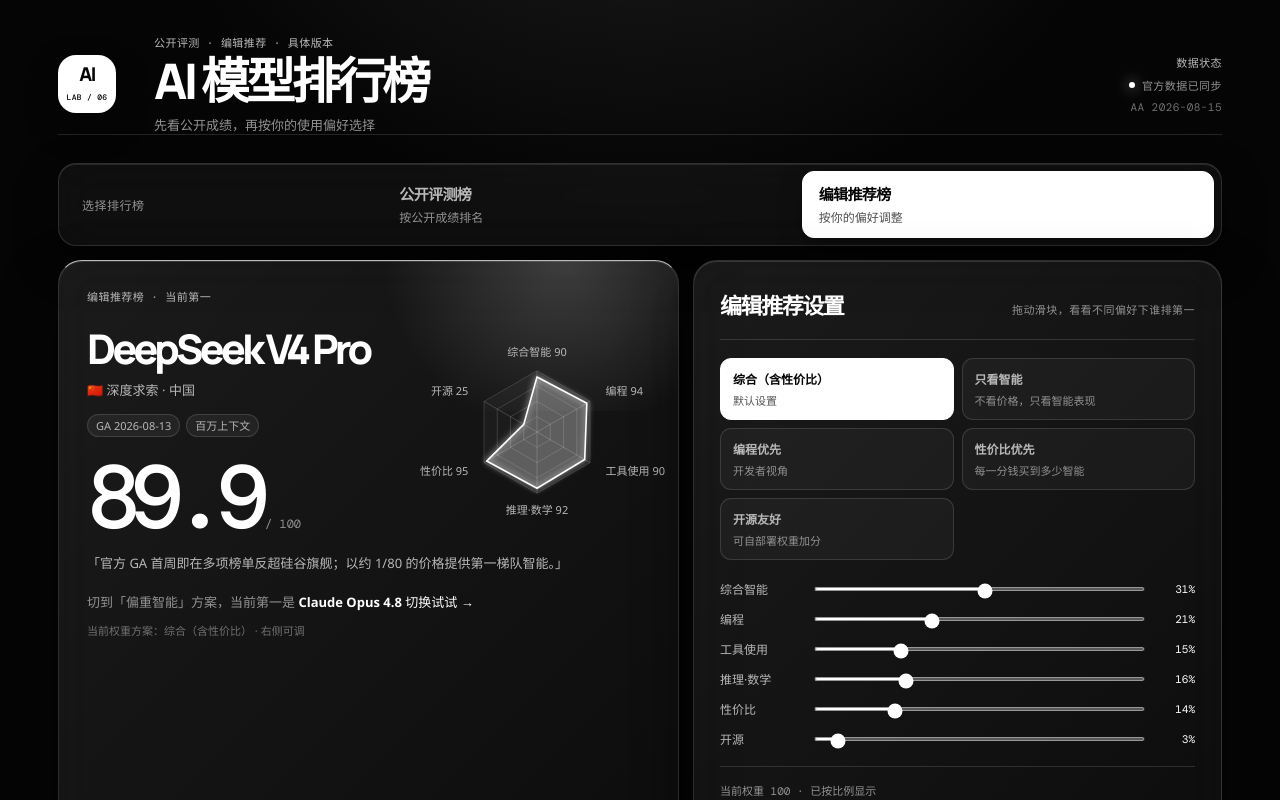
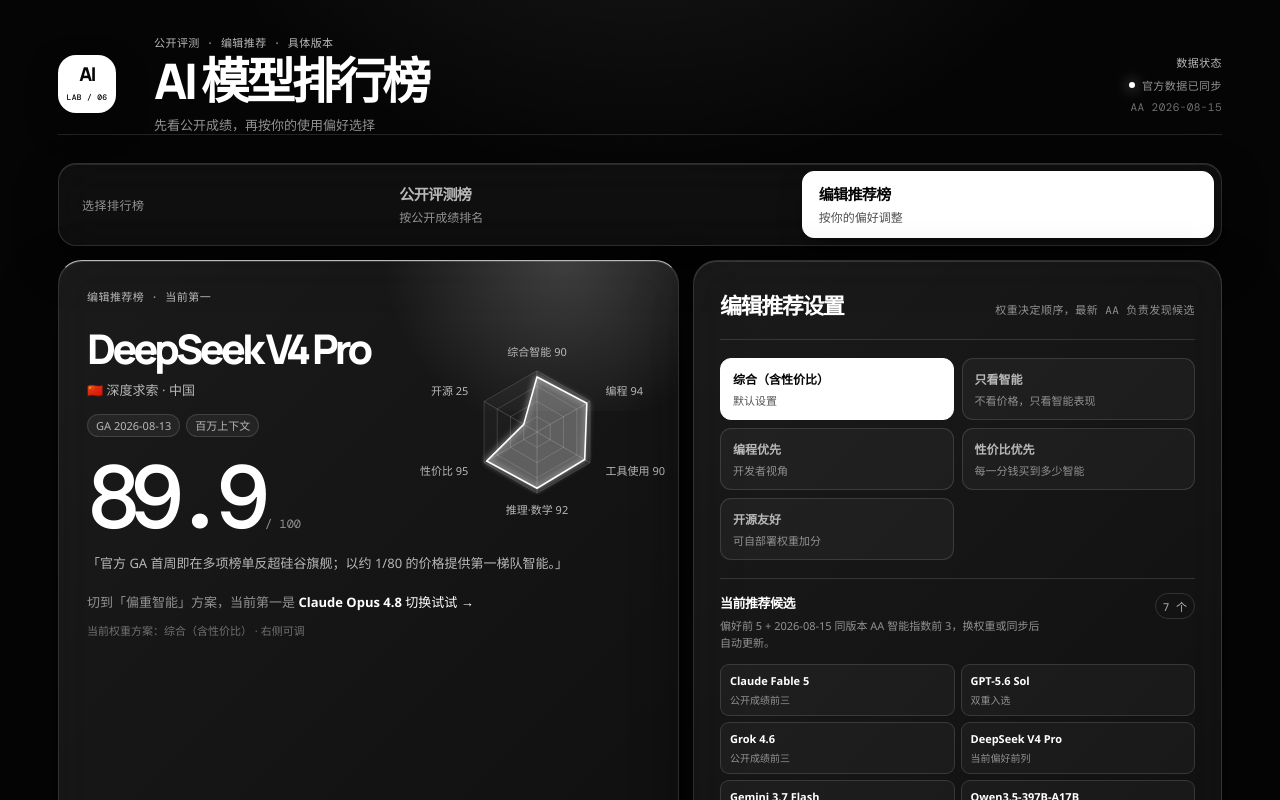
Before and after one commit to joker01-01/ai-model-leaderboard, a React (Vite) app: page / in a window 1280 px wide. Both pictures are taken after a click on the button "查看推荐 →". Shown: the top 800 px of the page. Built offline with nearby package versions, Linux system fonts and the light colour scheme.

Commit message:
feat: surface dynamic editorial recommendations

```diff
--- a/src/App.tsx
+++ b/src/App.tsx
@@ -17,8 +17,10 @@
   DEFAULT_WEIGHTS,
   DIM_KEYS,
   DIM_LABELS,
+  EDITORIAL_CANDIDATE_COUNT,
   OBJECTIVE_DIM_KEYS,
   OBJECTIVE_DIM_LABELS,
+  OBJECTIVE_CANDIDATE_COUNT,
   objectiveScore,
   PRESETS,
 } from "./lib/score";
@@ -34,6 +36,12 @@
   objectiveDims: Partial<Record<ObjectiveDimKey, number>>;
   observations: Partial<Record<BenchmarkId, BenchmarkObservation>>;
   objectiveSignalCount: number;
+}
+
+type RecommendationReason = "当前偏好前列" | "公开成绩前三" | "双重入选";
+interface Recommendation {
+  entry: Entry;
+  reason: RecommendationReason;
 }
 
 function loadPref(key: string, fallback: string): string {
@@ -149,6 +157,25 @@
     () => sortEntries(entries, "objective", "composite").find((entry) => entry.objectiveScore.score !== null) ?? null,
     [entries],
   );
+  const recommendations = useMemo<Recommendation[]>(() => {
+    const editorialTop = sortEntries(entries, "editorial", "composite").slice(0, EDITORIAL_CANDIDATE_COUNT);
+    const objectiveTop = sortEntries(entries, "objective", "composite")
+      .filter((entry) => entry.objectiveScore.score !== null)
+      .slice(0, OBJECTIVE_CANDIDATE_COUNT);
+    const editorialIds = new Set(editorialTop.map((entry) => entry.model.id));
+    const objectiveIds = new Set(objectiveTop.map((entry) => entry.model.id));
+    const ordered = [...objectiveTop, ...editorialTop.filter((entry) => !objectiveIds.has(entry.model.id))];
+    return ordered.map((entry) => ({
+      entry,
+      reason: editorialIds.has(entry.model.id) && objectiveIds.has(entry.model.id)
+        ? "双重入选"
+        : objectiveIds.has(entry.model.id) ? "公开成绩前三" : "当前偏好前列",
+    }));
+  }, [entries]);
+  const recommendationReasons = useMemo(
+    () => new Map(recommendations.map(({ entry, reason }) => [entry.model.id, reason])),
+    [recommendations],
+  );
   const pureChampion = useMemo(() => {
     const pure = PRESETS.find((item) => item.name === "只看智能")!;
     return [...MODELS]
@@ -198,11 +225,12 @@
         <Champion entry={champion} mode={mode} presetLabel={preset} altName={altName} onAltSwitch={onAltSwitch} />
         {mode === "objective"
           ? <ObjectivePanel entries={entries} />
-          : <WeightPanel weights={weights} preset={preset} onPreset={applyPreset} onWeight={setDimWeight} onReset={reset} />}
+          : <WeightPanel weights={weights} preset={preset} recommendations={recommendations} onPreset={applyPreset} onWeight={setDimWeight} onReset={reset} />}
       </section>
       <Controls mode={mode} sortKey={sortKey} setSortKey={setSortKey} q={q} setQ={setQ}
         country={country} setCountry={setCountry} countries={countries} openOnly={openOnly} setOpenOnly={setOpenOnly} />
       <Board mode={mode} entries={visible} sortKey={sortKey} expanded={expanded}
+        recommendationReasons={recommendationReasons}
         onToggle={(id) => setExpanded((current) => (current === id ? null : id))} />
       <Footer />
     </div>
@@ -296,15 +324,19 @@
 }
 
 /* ---------- 编辑推荐设置 ---------- */
-function WeightPanel({ weights, preset, onPreset, onWeight, onReset }: {
-  weights: Weights; preset: string;
+function WeightPanel({ weights, preset, recommendations, onPreset, onWeight, onReset }: {
+  weights: Weights; preset: string; recommendations: Recommendation[];
   onPreset: (preset: Preset) => void; onWeight: (key: DimKey, value: number) => void; onReset: () => void;
 }) {
   const total = DIM_KEYS.reduce((sum, key) => sum + weights[key], 0);
   return (
     <aside className="weights">
-      <div className="panel-head"><h2 className="panel-title">编辑推荐设置</h2><p className="panel-note">拖动滑块，看看不同偏好下谁排第一</p></div>
+      <div className="panel-head"><h2 className="panel-title">编辑推荐设置</h2><p className="panel-note">权重决定顺序，最新 AA 负责发现候选</p></div>
       <div className="presets">{PRESETS.map((item) => <button key={item.name} type="button" className={"preset" + (preset === item.name ? " is-active" : "")} onClick={() => onPreset(item)}><span className="preset-name">{item.name}</span><span className="preset-note">{item.note}</span></button>)}</div>
+      <div className="recommendation-box">
+        <div className="recommendation-head"><div><h3>当前推荐候选</h3><p>偏好前 5 + {BENCHMARK_DATE} 同版本 AA 智能指数前 3，换权重或同步后自动更新。</p></div><span>{recommendations.length} 个</span></div>
+        <div className="recommendation-list">{recommendations.map(({ entry, reason }) => <div className="recommendation-item" key={entry.model.id}><strong>{entry.model.name}</strong><span>{reason}</span></div>)}</div>
+      </div>
       <div className="sliders">
         {DIM_KEYS.map((key) => {
           const normalized = total > 0 ? Math.round((weights[key] / total) * 100) : 0;
@@ -341,8 +373,8 @@
 }
 
 /* ---------- 榜单 ---------- */
-function Board({ mode, entries, sortKey, expanded, onToggle }: {
-  mode: RankingMode; entries: Entry[]; sortKey: SortKey; expanded: string | null; onToggle: (id: string) => void;
+function Board({ mode, entries, sortKey, expanded, recommendationReasons, onToggle }: {
+  mode: RankingMode; entries: Entry[]; sortKey: SortKey; expanded: string | null; recommendationReasons: ReadonlyMap<string, RecommendationReason>; onToggle: (id: string) => void;
 }) {
   const sortLabel = sortKey === "composite" ? (mode === "objective" ? "智能指数" : "推荐分") : mode === "objective" ? OBJECTIVE_DIM_LABELS[sortKey as ObjectiveDimKey] : DIM_LABELS[sortKey as DimKey];
   const rankedEntries = mode === "objective" ? entries.filter((entry) => entry.objectiveScore.score !== null) : entries;
@@ -355,15 +387,15 @@
         const rank = mode === "objective"
           ? rankedEntries.findIndex((candidate) => entryValue(candidate, mode, sortKey) === entryValue(entry, mode, sortKey)) + 1
           : index + 1;
-        return <Row key={entry.model.id + "-" + mode + "-" + sortKey} entry={entry} mode={mode} rank={rank} sortKey={sortKey} expanded={expanded === entry.model.id} onToggle={() => onToggle(entry.model.id)} />;
+        return <Row key={entry.model.id + "-" + mode + "-" + sortKey} entry={entry} mode={mode} rank={rank} sortKey={sortKey} recommendationReason={mode === "editorial" ? recommendationReasons.get(entry.model.id) : undefined} expanded={expanded === entry.model.id} onToggle={() => onToggle(entry.model.id)} />;
       })}</ol>
-      {pendingEntries.length > 0 && <section className="unranked" aria-label="待补公开成绩"><div className="unranked-head"><div><h3>待补公开成绩</h3><p>以下模型暂时没有可核验的同版本智能指数，因此不显示名次或主榜分数。</p></div><span>{pendingEntries.length} 个模型</span></div><ol className="rows rows-unranked">{pendingEntries.map((entry) => <Row key={entry.model.id + "-pending"} entry={entry} mode={mode} rank={null} sortKey={sortKey} expanded={expanded === entry.model.id} onToggle={() => onToggle(entry.model.id)} />)}</ol></section>}
+      {pendingEntries.length > 0 && <section className="unranked" aria-label="待补公开成绩"><div className="unranked-head"><div><h3>待补公开成绩</h3><p>以下模型暂时没有可核验的同版本智能指数，因此不显示名次或主榜分数。</p></div><span>{pendingEntries.length} 个模型</span></div><ol className="rows rows-unranked">{pendingEntries.map((entry) => <Row key={entry.model.id + "-pending"} entry={entry} mode={mode} rank={null} sortKey={sortKey} recommendationReason={undefined} expanded={expanded === entry.model.id} onToggle={() => onToggle(entry.model.id)} />)}</ol></section>}
     </section>
   );
 }
 
-function Row({ entry, mode, rank, sortKey, expanded, onToggle }: {
-  entry: Entry; mode: RankingMode; rank: number | null; sortKey: SortKey; expanded: boolean; onToggle: () => void;
+function Row({ entry, mode, rank, sortKey, recommendationReason, expanded, onToggle }: {
+  entry: Entry; mode: RankingMode; rank: number | null; sortKey: SortKey; recommendationReason?: RecommendationReason; expanded: boolean; onToggle: () => void;
 }) {
   const { model } = entry;
   const dimScore = entryValue(entry, mode, sortKey);
@@ -373,7 +405,7 @@
     <li className={"row" + (expanded ? " is-expanded" : "") + (!hasScore ? " is-pending" : "") + (rank === null ? " is-unranked" : "")} style={rank === null ? undefined : { animationDelay: Math.min(rank * 34, 680) + "ms" }}>
       <div className="row-main">
         <span className={"rank" + (rank === 1 ? " rank-1" : rank !== null && rank <= 3 ? " rank-top" : "")}>{rank === null ? "—" : String(rank).padStart(2, "0")}</span>
-        <div className="who"><p className="who-name">{model.name}</p><p className="who-maker">{model.flag} {model.maker} · {model.country}</p><ul className="chips">{model.badges.map((badge) => <li key={badge} className="chip">{badge}</li>)}</ul></div>
+        <div className="who"><p className="who-name">{model.name}</p><p className="who-maker">{model.flag} {model.maker} · {model.country}</p><ul className="chips">{mode === "editorial" && recommendationReason && <li className="chip chip-recommended" title={recommendationReason}>当前推荐</li>}{model.badges.map((badge) => <li key={badge} className="chip">{badge}</li>)}</ul></div>
         <div className={"score" + (!hasScore ? " score-pending" : "")}><span className="score-num">{hasScore ? dimScore.toFixed(1) : "待补"}</span><span className="score-bar"><i style={{ width: (hasScore ? Math.max(0, Math.min(100, dimScore)) : 0) + "%" }} /></span></div>
         <div className="spark" role="img" aria-label={mode === "objective" ? "四项能力得分" : "六项评分"}>{bars.map((key) => { const value = mode === "objective" ? entry.objectiveDims[key as ObjectiveDimKey] : model.dims[key as DimKey]; return <span key={key} title={(mode === "objective" ? OBJECTIVE_DIM_LABELS[key as ObjectiveDimKey] : DIM_LABELS[key as DimKey]) + " " + (value ?? "待补")} className={"spark-bar" + (sortKey === key ? " is-active" : "")} style={{ height: Math.max(8, value ?? 8) + "%" }} />; })}</div>
         <div className="meta"><span className={"tier tier-" + model.priceTier}>{model.priceTier}</span></div><div className="meta release">{model.release}</div>
@@ -420,7 +452,7 @@
   return (
     <footer className="footer">
       <h3 className="footer-title">排行榜说明</h3>
-      <ol className="method"><li>公开评测榜只按同版本的 Artificial Analysis Intelligence Index 排名；没有该指数的模型会进入“待补公开成绩”区，不显示名次或主榜分数。</li><li>编程、推理和工具使用等公开成绩只作明细，不与智能指数混算；编辑推荐榜可按综合智能、编程、工具使用、推理、性价比和开源程度调整偏好。</li><li>Arena 是用户盲测对战参考，只在模型详情展示，不参与主榜名次。</li><li>数据每天同步一次，生成审核 PR 后才会合并发布；价格、上下文和许可证仍请以模型官网为准。</li></ol>
+      <ol className="method"><li>公开评测榜只按同版本的 Artificial Analysis Intelligence Index 排名；没有该指数的模型会进入“待补公开成绩”区，不显示名次或主榜分数。</li><li>编程、推理和工具使用等公开成绩只作明细，不与智能指数混算；编辑推荐榜可按综合智能、编程、工具使用、推理、性价比和开源程度调整偏好。</li><li>编辑推荐候选线由当前偏好前 5 与同版本 AA 智能指数前 3 合并产生；换权重或每日数据更新后会自动重算，候选线不改写编辑推荐分。</li><li>Arena 是用户盲测对战参考，只在模型详情展示，不参与主榜名次。</li><li>数据每天同步一次，生成审核 PR 后才会合并发布；价格、上下文和许可证仍请以模型官网为准。</li></ol>
       <div className="source-links"><span>公开数据来源：</span><a href="https://artificialanalysis.ai/data-api/docs" target="_blank" rel="noopener noreferrer">综合智能 / 编程</a><a href="https://artificialanalysis.ai/" target="_blank" rel="noopener noreferrer">推理</a><a href="https://benchlm.ai/benchmarks/swe-bench-pro" target="_blank" rel="noopener noreferrer">SWE-bench Pro</a><a href="https://benchlm.ai/benchmarks/browsecomp" target="_blank" rel="noopener noreferrer">BrowseComp</a><a href="https://huggingface.co/datasets/lmarena-ai/leaderboard-dataset" target="_blank" rel="noopener noreferrer">Arena 用户对战</a></div>
       <p className="colophon">AI 模型排行榜 · AA 主榜 {BENCHMARK_DATE} · Arena 仅作参考 · 每日同步，审核后发布</p>
     </footer>
--- a/src/lib/score.ts
+++ b/src/lib/score.ts
@@ -23,6 +23,10 @@
 };
 
 export type Weights = Record<DimKey, number>;
+
+/** 编辑推荐候选线：偏好前五 + 最新同版本公开智能指数前三。 */
+export const EDITORIAL_CANDIDATE_COUNT = 5;
+export const OBJECTIVE_CANDIDATE_COUNT = 3;
 
 // 编辑部默认口径：智能为主、兼顾性价比
 export const DEFAULT_WEIGHTS: Weights = { intelligence: 31, coding: 21, agent: 15, reasoning: 16, value: 14, openness: 3 };
--- a/src/styles.css
+++ b/src/styles.css
@@ -318,6 +318,15 @@
 .preset-name { font-size: 12px; font-weight: 700; }
 .preset-note { color: var(--quiet); font-size: 11px; }
 .preset.is-active .preset-note { color: #555; }
+.recommendation-box { padding: 14px 0 17px; border-top: 1px solid var(--line); border-bottom: 1px solid var(--line); }
+.recommendation-head { display: flex; justify-content: space-between; gap: 14px; align-items: start; }
+.recommendation-head h3 { margin: 0; color: var(--white); font-size: 13px; letter-spacing: -0.04em; }
+.recommendation-head p { max-width: 320px; margin: 5px 0 0; color: var(--quiet); font-size: 11px; line-height: 1.55; }
+.recommendation-head > span { flex: 0 0 auto; padding: 4px 7px; border: 1px solid var(--line); border-radius: 999px; color: var(--muted); font: 400 11px var(--mono); }
+.recommendation-list { display: grid; grid-template-columns: 1fr 1fr; gap: 6px; margin-top: 13px; }
+.recommendation-item { min-width: 0; padding: 8px 9px; border: 1px solid var(--line); border-radius: 9px; background: rgba(255, 255, 255, 0.035); }
+.recommendation-item strong { display: block; overflow: hidden; color: var(--white); font-size: 11px; text-overflow: ellipsis; white-space: nowrap; }
+.recommendation-item span { display: block; margin-top: 4px; overflow: hidden; color: var(--quiet); font-size: 10px; text-overflow: ellipsis; white-space: nowrap; }
 .sliders { display: grid; gap: 12px; padding-top: 2px; }
 .slider { display: grid; grid-template-columns: 84px minmax(0, 1fr) 40px; gap: 10px; align-items: center; color: var(--muted); font-size: 12px; }
 .slider input { width: 100%; height: 4px; margin: 0; accent-color: var(--white); cursor: pointer; }
@@ -368,6 +377,7 @@
 .who-maker { overflow: hidden; margin: 4px 0 0; color: var(--quiet); font-size: 11px; text-overflow: ellipsis; white-space: nowrap; }
 .who .chips { gap: 4px; margin-top: 7px; }
 .who .chip { padding: 4px 7px; color: var(--quiet); font-size: 11px; }
+.who .chip-recommended { border-color: rgba(255, 255, 255, 0.75); color: var(--white); background: rgba(255, 255, 255, 0.12); }
 .score { display: grid; grid-template-columns: 42px minmax(0, 1fr); gap: 8px; align-items: center; }
 .score-num { color: var(--white); font: 400 14px var(--mono); text-align: right; }
 .score-bar { display: block; height: 4px; overflow: hidden; border-radius: 99px; background: rgba(255, 255, 255, 0.1); }
@@ -483,6 +493,7 @@
   .panel-head { display: grid; gap: 9px; }
   .panel-note { max-width: none; text-align: left; }
   .presets { grid-template-columns: 1fr; }
+  .recommendation-list { grid-template-columns: 1fr; }
   .controls { position: static; margin-top: 16px; padding: 10px; }
   .dims { flex-wrap: nowrap; overflow-x: auto; padding-bottom: 2px; scrollbar-width: none; }
   .dims::-webkit-scrollbar { display: none; }
```
Also changed, not shown: 1 other file (tests, documents, lock files or other folders).
